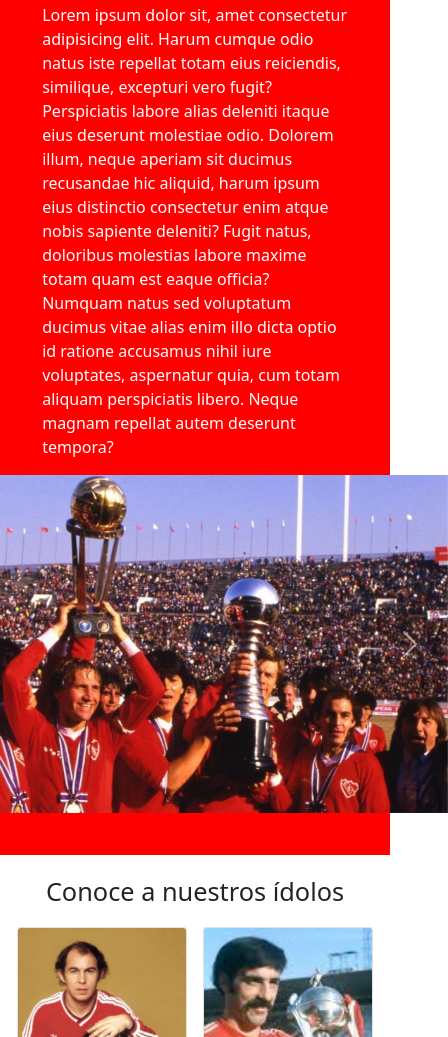
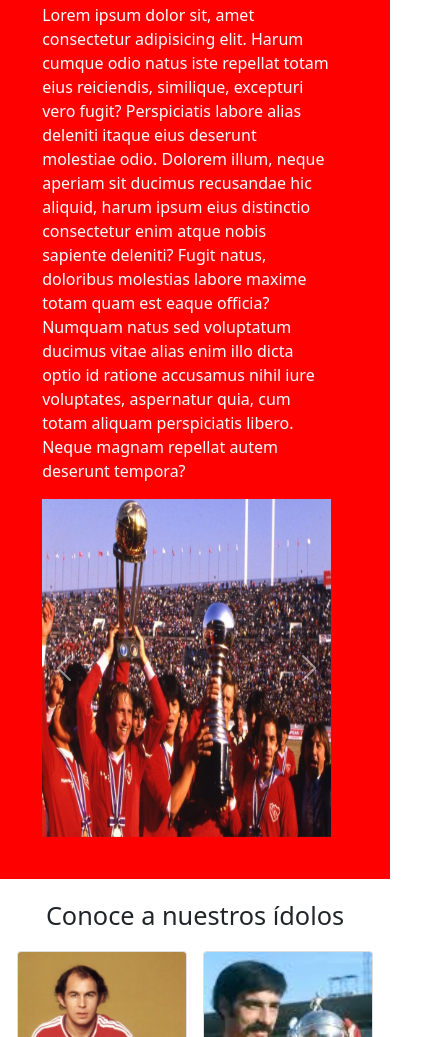
Before and after one commit to bernoooo/Programacion-web-lunes-itba, a plain HTML site: page index.html in a window 390 px wide. Shown: the part 955-1992 px from the top of the page, 448 px wide, since content can reach past the window. Drawn offline with nearby package versions, Linux system fonts and the light colour scheme.

Commit message:
ya nsoe que ahcer loco

```diff
--- a/style.css
+++ b/style.css
@@ -128,14 +128,11 @@ header nav ul li a:hover {
 
 .ContenidoHistoria div {
     height: 40vh;
-    width: 60vh;
 }
 .ContenidoHistoria img {
     height: 40vh;
     width: 40vh;
-}
-#carouselExample {
-    margin-left: 25vh ;
+
 }
 
 .ContenidoHistoria p {
@@ -324,12 +321,14 @@ footer img {
         margin-left: 2vh;
     }
 
+   .ContenidoHistoria img {
+        margin-left: 0;
+        margin-right: 0;
 
+    }
     .historia .ContenidoHistoria {
         flex-direction: column;
         align-items: center;
-        margin-left: auto;
-        margin-right: auto;
     }
 
     .ContenidoHistoria p {
@@ -345,11 +344,7 @@ footer img {
         margin: 0;
     }
 
-    #carouselExample {
-        margin-left: 0;
-        margin-right: 0;
-        height: auto;
-    }
+
 
     footer img {
         margin-top: 3vh;
```
Also changed, not shown: Imges/LogosRedesSociales/Flow_logo_2021.svg.png (deleted), Imges/LogosRedesSociales/logo puma.png (deleted).
